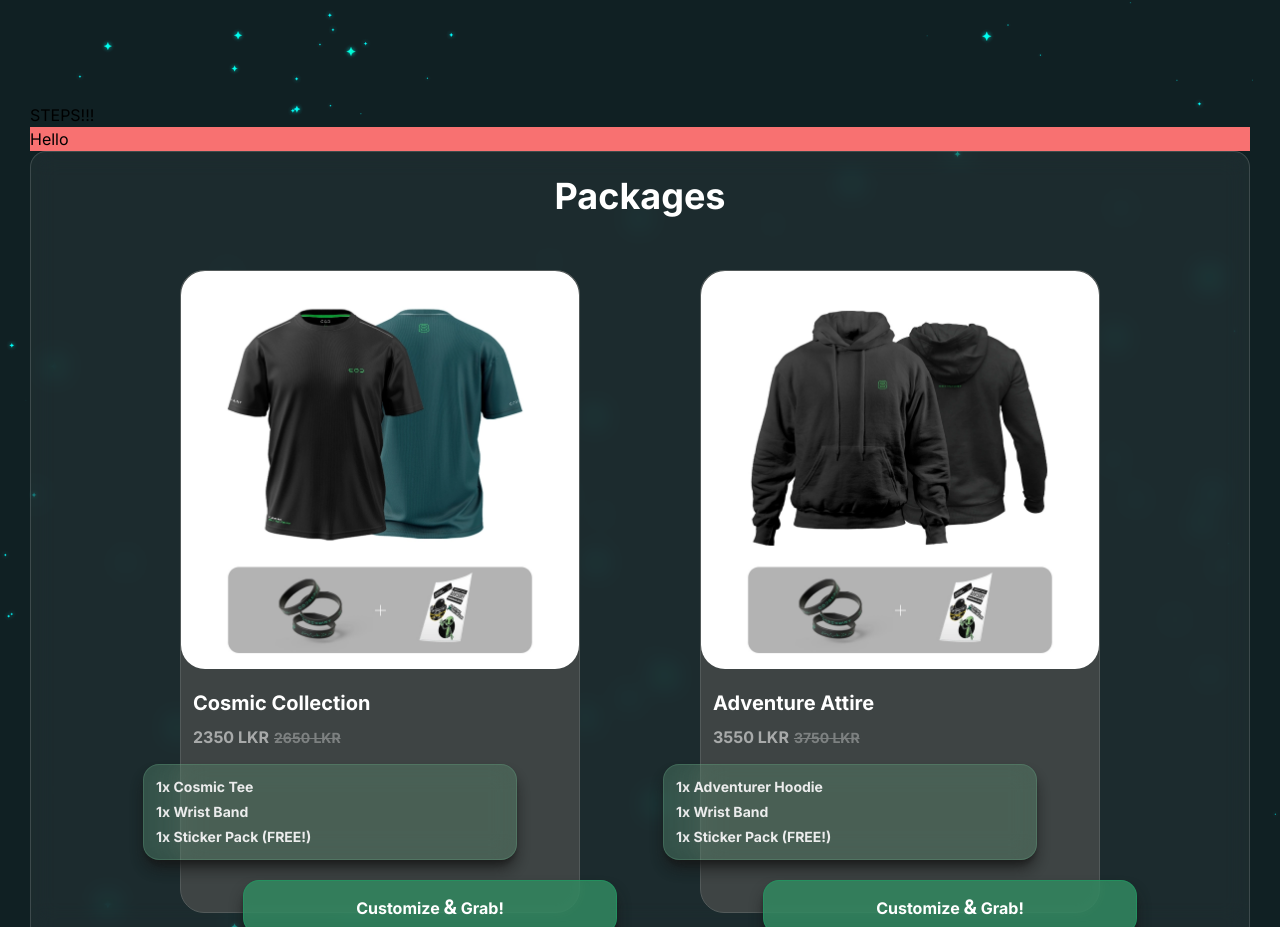
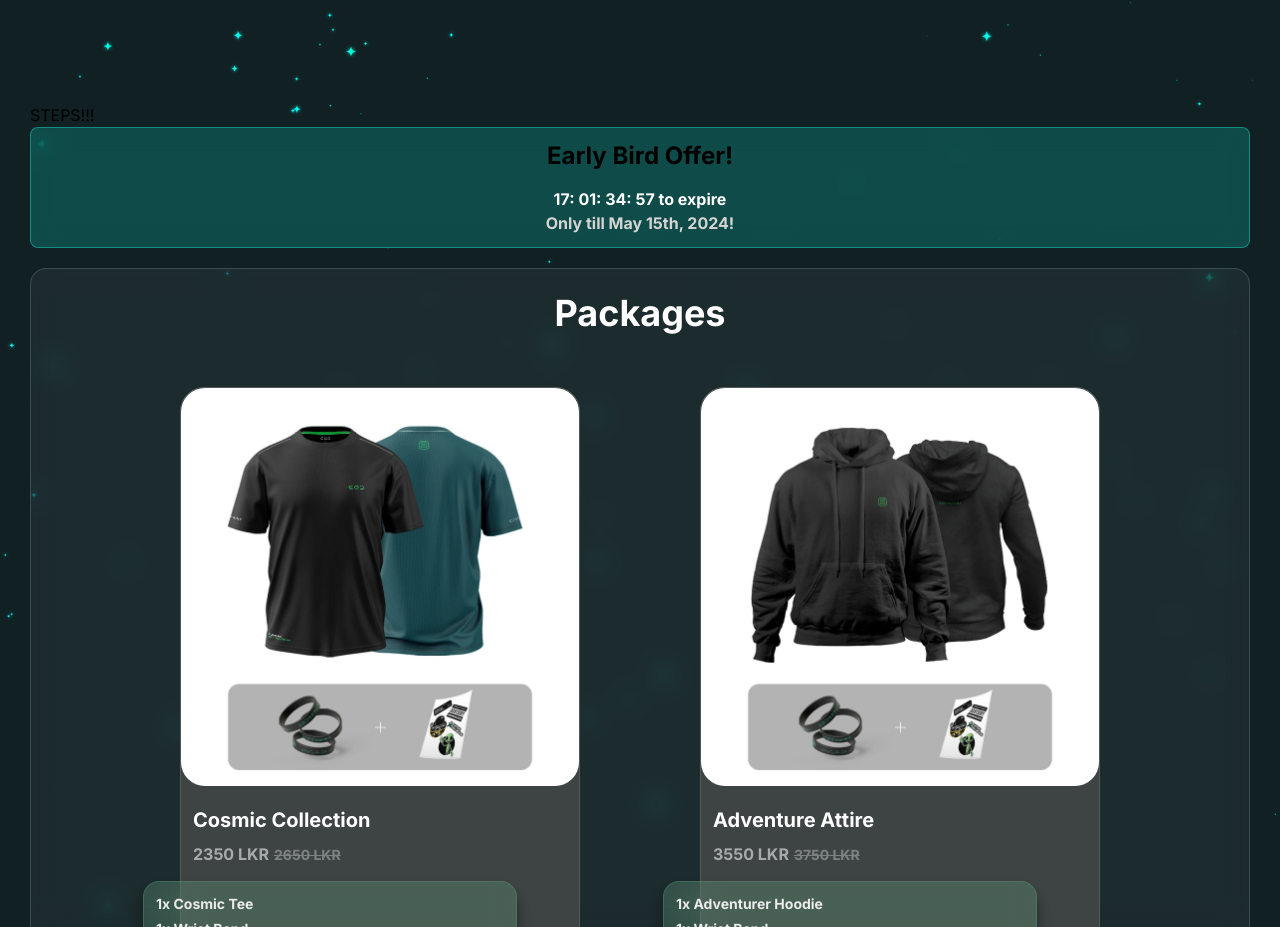
Before and after one commit to cipherdragon/codesprint-store, a Next.js app: page / in a window 1280 px wide. Shown: the part 879-1806 px from the top of the page. Built offline with nearby package versions, Linux system fonts and the light colour scheme.

Commit message:
add early bird timer

```diff
--- a/src/app/page.tsx
+++ b/src/app/page.tsx
@@ -5,6 +5,7 @@ import { Packages as package_list } from "@/db/Packages";
 
 import styles from "../styles/Home.module.css"
 import PackageCard from "@/components/PackageCard";
+import EarlyBirdTimer from "@/components/EarlyBirdTimer";
 
 export const metadata : Metadata = {
     title: "Codesprint Store",
@@ -37,9 +38,7 @@ export default function Home() {
                 </div>
 
                 {/* This is for git */}
-                <div className="bg-red-400">
-                    Hello
-                </div>
+                <EarlyBirdTimer />
 
                 <div className="bg-white bg-opacity-5 border border-white
                     border-opacity-15 backdrop-blur-md rounded-2xl">
--- /dev/null
+++ b/src/components/EarlyBirdTimer.tsx
@@ -0,0 +1,54 @@
+"use client";
+
+import { useState } from "react";
+
+export default function EarlyBirdTimer() {
+    const [timeLeft, setTimeLeft] = useState("00:00:00:00");
+    const deadline = new Date("May 15, 2024 23:59:59").getTime();
+
+    const calculateTimeLeft = () => {
+        const now = new Date().getTime();
+        let difference = (deadline - now) / 1000;
+
+        const seconds_per_day = 60 * 60 * 24;
+        const seconds_per_hour = 60 * 60;
+        const seconds_per_minute = 60;
+
+        const days = Math.floor(difference / seconds_per_day);
+        difference -= days * seconds_per_day;
+
+        const hours = Math.floor(difference / seconds_per_hour);
+        difference -= hours * seconds_per_hour;
+
+        const minutes = Math.floor(difference / seconds_per_minute);
+        difference -= minutes * seconds_per_minute;
+
+        const seconds = Math.floor(difference);
+
+        setTimeLeft(`
+            ${days.toString().padStart(2, '0')}:
+            ${hours.toString().padStart(2, '0')}:
+            ${minutes.toString().padStart(2, '0')}:
+            ${seconds.toString().padStart(2, '0')}
+        `);
+    };
+
+    setInterval(calculateTimeLeft, 1000);
+
+    if ((new Date().getTime()) > deadline) return <></>
+    return (
+        <div className="bg-teal-700 border bg-opacity-50
+            border-teal-500 border-opacity-60 rounded-lg p-3 mb-[20px]
+            backdrop-blur-md">
+            <h2 className="text-center font-bold text-2xl mb-[15px]">
+                Early Bird Offer!
+            </h2>
+            <h3 className="font-bold text-white text-center">
+                {timeLeft} to expire
+            </h3>
+            <h3 className="font-bold text-neutral-300 text-center">
+                Only till May 15th, 2024!
+            </h3>
+        </div>
+    )
+}
```
